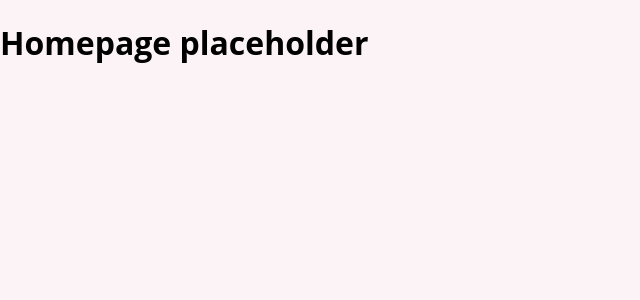
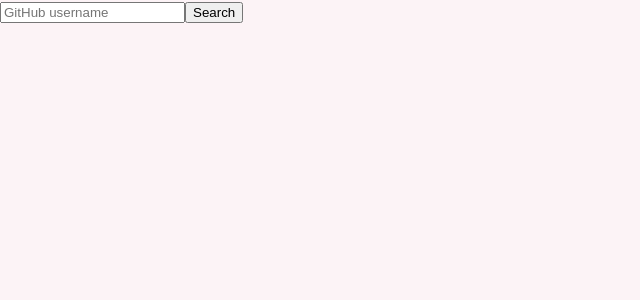
Before and after one commit to Waryks/git-hub-gist-proj, a React (Create React App) app in the folder git-hub-gist-reaction/: page / in a window 1280 px wide. Shown: the top 300 px of the page, without its empty margins (0-640 px from the left). Built offline with nearby package versions, Linux system fonts and the light colour scheme.

Commit message:
Changed home page

```diff
--- a/git-hub-gist-reaction/src/App.js
+++ b/git-hub-gist-reaction/src/App.js
@@ -1,7 +1,6 @@
 import { Route, Routes } from 'react-router-dom';
 import React  from 'react';
 
-import HomePage from './pages/Home';
 import DetailPage from './pages/Detail';
 import ShowGistsPage from './pages/ShowGists';
 import SearchPage from './pages/Search';
@@ -9,8 +8,7 @@ import SearchPage from './pages/Search';
 function App() {
   return (
     <Routes>
-      <Route exact path='/' element={<HomePage />} />
-      <Route path='/search' element={<SearchPage />} />
+      <Route exact path='/' element={<SearchPage />} />
       <Route path='/gists/:user' element={<ShowGistsPage />}/>
       <Route path='/gist/:id' element={<DetailPage />} />
     </Routes>
--- a/git-hub-gist-reaction/src/pages/Home.jsx
+++ /dev/null
@@ -1,12 +0,0 @@
-import React from 'react';
-
-function HomePage(){
-
-    return(
-        <h1>
-            Homepage placeholder
-        </h1>
-    );
-}
-
-export default HomePage;
```
